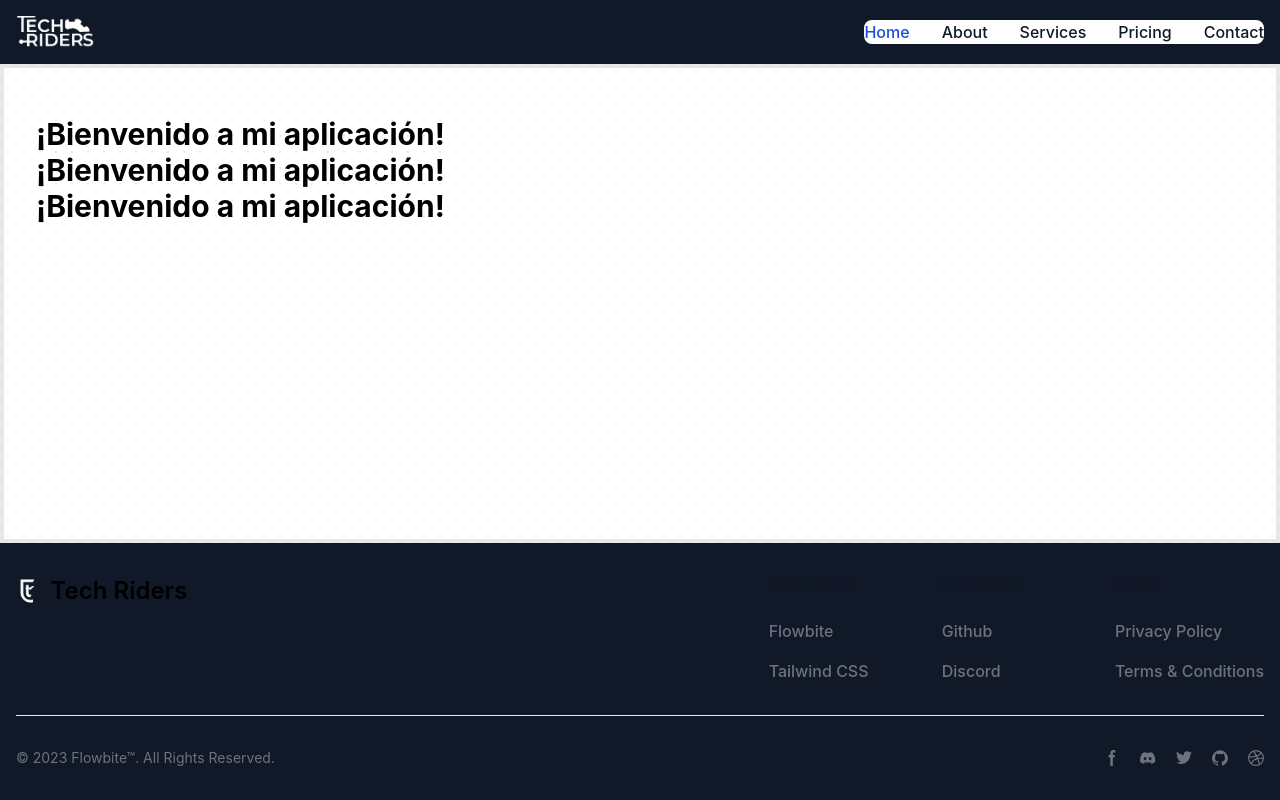
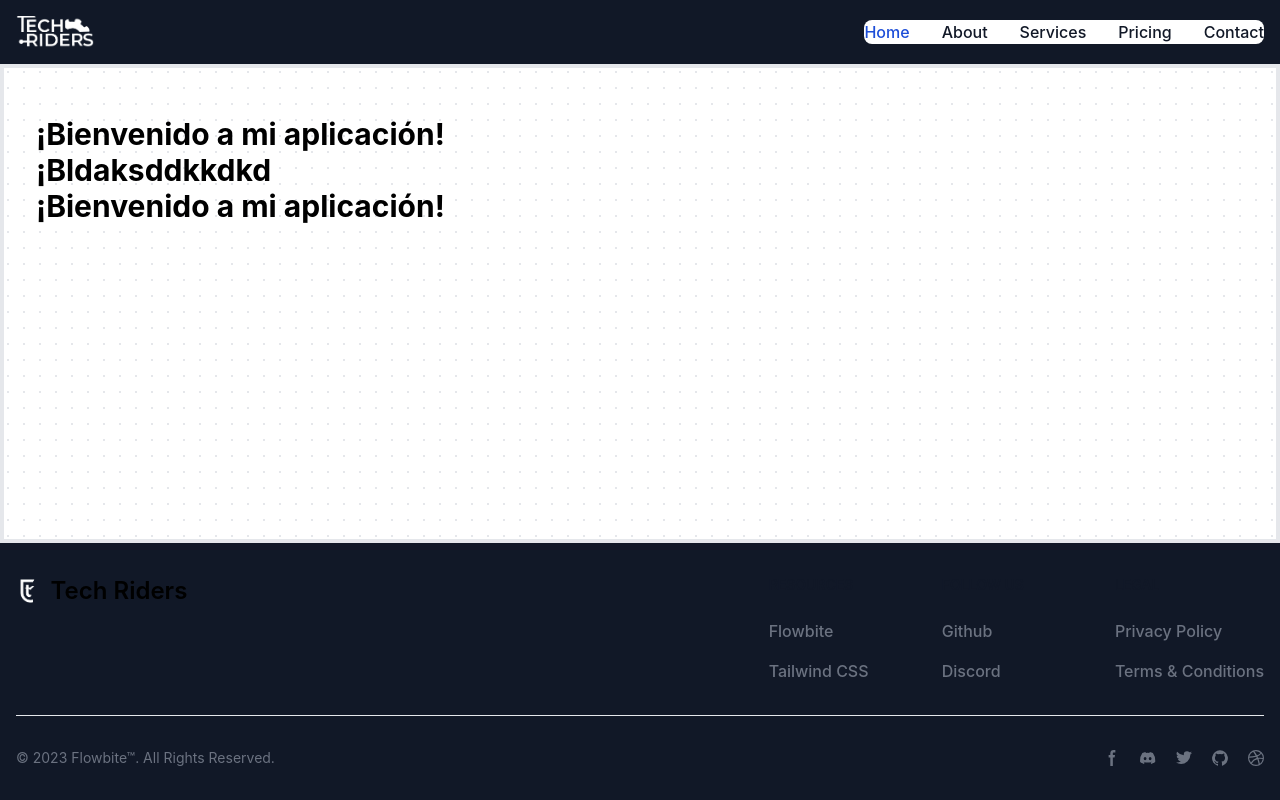
Before and after one commit to werku-lopez/tech-riders, a React (Create React App) app: page / in a window 1280 px wide. Built offline with nearby package versions, Linux system fonts and the light colour scheme.

Commit message:
cambio de home

```diff
--- a/src/pages/HomePage.jsx
+++ b/src/pages/HomePage.jsx
@@ -4,7 +4,7 @@ const HomePage = () => {
   return (
     <div className="p-4">
       <h1 className="text-3xl font-bold">¡Bienvenido a mi aplicación!</h1>
-      <h1 className="text-3xl font-bold">¡Bienvenido a mi aplicación!</h1>
+      <h1 className="text-3xl font-bold">¡Bldaksddkkdkd</h1>
       <h1 className="text-3xl font-bold">¡Bienvenido a mi aplicación!</h1>
       {/* Otro contenido específico de la página */}
     </div>
```
